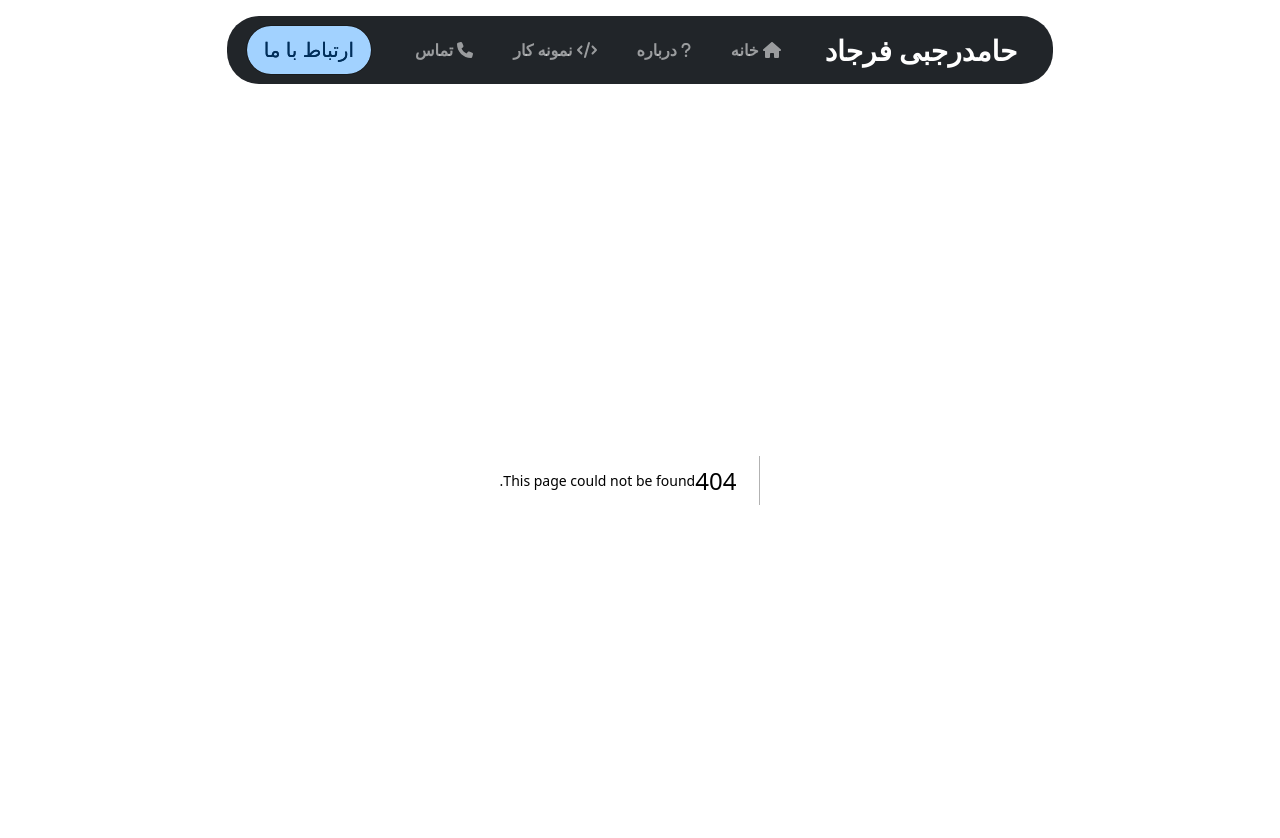
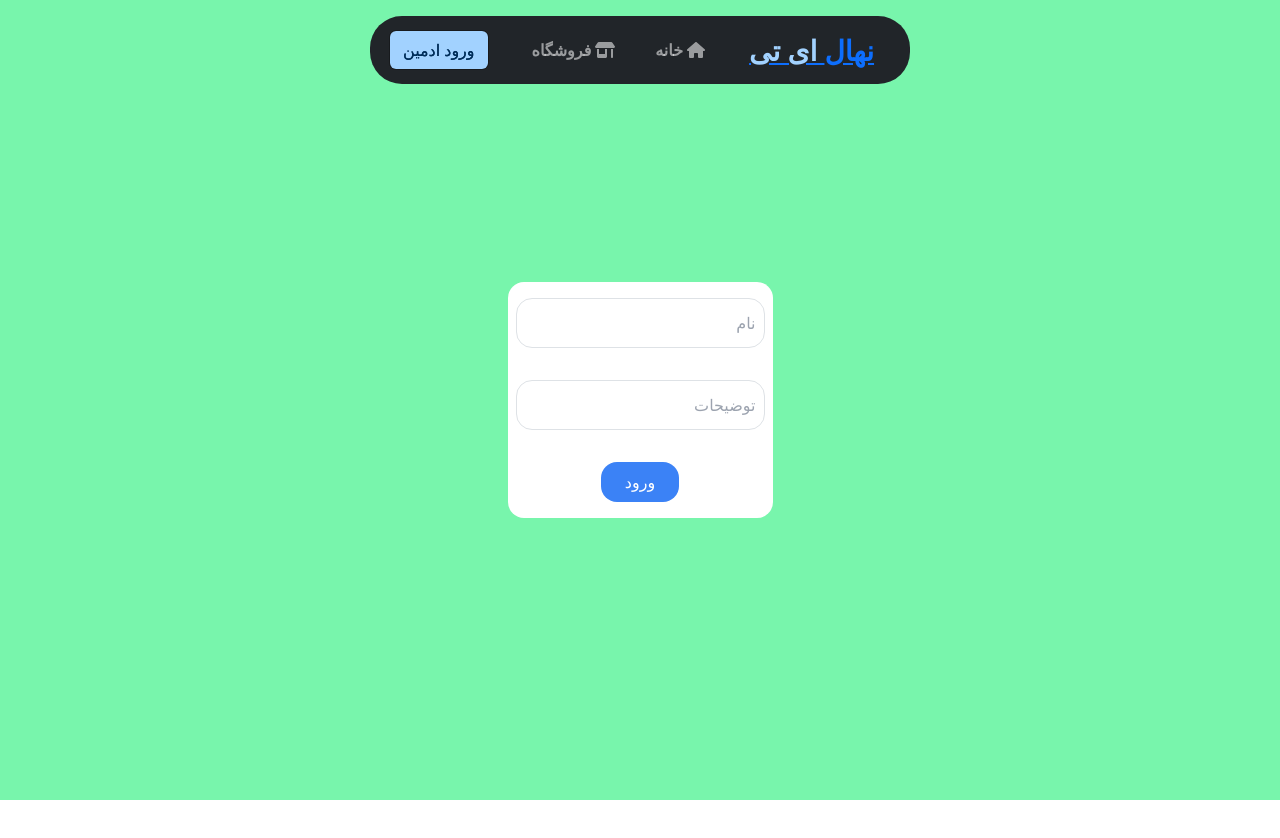
Before and after one commit to hamedrf/store-next-ts, a Next.js app: page /login in a window 1280 px wide. Before the commit this address had no page. Shown: the top 838 px of the page. After the commit the page ends 800 px from the top, so only its background shows below. Built offline with nearby package versions, Linux system fonts and the light colour scheme.

Commit message:
comments

```diff
--- /dev/null
+++ b/app/login/page.tsx
@@ -0,0 +1,34 @@
+const Login = () => {
+  return (
+    <div
+      className="h-screen w-screen bg-second flex justify-center items-center"
+      style={{ marginTop: "-10vh" }}
+    >
+      <div className="!border  border-red-900 rounded-2xl bg-white ">
+        <form className="flex flex-col justify-center items-center">
+          <input
+            type="text"
+            name="name"
+            className="border rounded-2xl !py-3 !px-2 mx-2 !my-4"
+            placeholder="نام"
+          />
+          <input
+            type="text"
+            name="description"
+            className="border rounded-2xl !py-3 !px-2 mx-2 !my-4"
+            placeholder="توضیحات"
+          />
+          <button
+            type="submit"
+            className="bg-blue-500 text-white rounded-2xl px-4 py-2 !my-4"
+          >
+            {" "}
+            ورود
+          </button>
+        </form>
+      </div>
+    </div>
+  );
+};
+
+export default Login;
--- a/app/shop/[sulg]/page.tsx
+++ b/app/shop/[sulg]/page.tsx
@@ -1,4 +1,5 @@
 "use client";
+import Comments from "@/components/shop/Comments";
 import MainBtn, { colorBtn } from "@/components/UI/MainBtn";
 import { product } from "@/hook/redux/productsSlice";
 import { useQuery } from "@tanstack/react-query";
@@ -24,7 +25,6 @@ const Product = () => {
   useEffect(() => {
     refetch();
   }, [sulg, refetch, data]);
-  console.log(data);
   return (
     <>
       <div className="2xl:container  mx-auto  grid grid-cols-12 border-x px-3">
@@ -54,6 +54,9 @@ const Product = () => {
           </div>
         </div>
       </div>
+      <div className="my-8 2xl:container m-auto">
+        <Comments comment={data?.comments.data} productId={data?.id} />
+      </div>
     </>
   );
 };
--- a/app/shop/page.tsx
+++ b/app/shop/page.tsx
@@ -39,9 +39,15 @@ const Shop = () => {
           <FilterField type="range" fieldName="name" target="pic" />
         </div>
         <div className="col-span-12 md:col-start-2 md:col-span-10 p-7 lg:col-span-8 xl:col-span-9  grid grid-cols-12 2xl:grid-cols-5 !gap-0 md:!gap-3 lg:!gap-5">
-          {produts.show.map((product: product, i) => {
-            return <Products key={product.id || i} product={product} />;
-          })}
+          {produts.all.length != 0 ? (
+            produts.show.map((product: product, i) => {
+              return <Products key={product.id || i} product={product} />;
+            })
+          ) : (
+            <div className="col-span-12 2xl:col-span-5 flex justify-center items-center">
+              در حال بارگیری...
+            </div>
+          )}
         </div>
         <button onClick={() => console.log(produts)}>click</button>
       </div>
--- a/components/UI/MainBtn.tsx
+++ b/components/UI/MainBtn.tsx
@@ -1,7 +1,6 @@
 "use client";
 import gsap from "gsap";
 import { useRef } from "react";
-import "bootstrap/dist/css/bootstrap.min.css";
 
 export enum colorBtn {
   main = "main",
@@ -41,15 +40,10 @@ const MainBtn = ({
       ref={btnRef}
       onMouseEnter={mouseEnter}
       onMouseLeave={mouseLeave}
-      className={`btn btn-lg btn-${color} ${
-        rounded && "rounded-5"
-      } position-relative`}
+      className={`btn btn-${color} ${rounded && "rounded-xl"} relative`}
       onClick={eventClick || undefined}
     >
-      <span
-        className="position-absolute  top-50 translate-middle w-100 h-100 d-flex justify-content-center align-items-center z-1 "
-        style={{ left: "50%" }}
-      >
+      <span className="absolute  w-full h-full flex justify-center items-center z-10 ">
         {text}
       </span>
       {text}
--- a/components/UI/Navbar.tsx
+++ b/components/UI/Navbar.tsx
@@ -4,12 +4,8 @@ import MainBtn, { colorBtn } from "./MainBtn";
 import { FontAwesomeIcon } from "@fortawesome/react-fontawesome";
 import "bootstrap/dist/css/bootstrap.min.css";
 
-import {
-  faCode,
-  faHome,
-  faPhone,
-  faQuestion,
-} from "@fortawesome/free-solid-svg-icons";
+import { faHome, faShop } from "@fortawesome/free-solid-svg-icons";
+import Link from "next/link";
 
 const MyNavbar = () => {
   const handelToggle = () => {
@@ -31,9 +27,11 @@ const MyNavbar = () => {
           className="rounded-5 p-2 col-12 col-lg-auto"
         >
           <Container fluid="lg" className="flex-row flex-lg-row-reverse">
-            <Navbar.Brand href="#home" className="fs-3 fw-bold ">
-              حامد
-              <span style={{ color: "var(--color-one)" }}>رجبی فرجاد</span>
+            <Navbar.Brand className="fs-3 fw-bold ">
+              <Link href={"./"}>
+                نهال
+                <span style={{ color: "var(--color-main)" }}> ای تی </span>
+              </Link>
             </Navbar.Brand>
             <Navbar.Toggle
               aria-controls="basic-navbar-nav"
@@ -50,30 +48,27 @@ const MyNavbar = () => {
               className="flex-row flex-lg-row-reverse"
             >
               <Nav className="mx-4 my-lg-0 my-4 justify-content-center align-items-center flex-column-reverse flex-lg-row">
-                <Nav.Link href="#footer">
-                  {" "}
-                  <span className="me-1">تماس</span>
-                  <FontAwesomeIcon icon={faPhone} />
-                </Nav.Link>
-                <Nav.Link href="#samples">
-                  {" "}
-                  <span className="me-1">نمونه کار</span>
-                  <FontAwesomeIcon icon={faCode} />
-                </Nav.Link>
-                <Nav.Link href="#about">
-                  {" "}
-                  <span className="me-1">درباره</span>
-                  <FontAwesomeIcon icon={faQuestion} />
-                </Nav.Link>
-                <Nav.Link href="#home">
+                <Link
+                  href="./shop"
+                  data-rr-ui-event-key="#shop"
+                  className="nav-link"
+                >
+                  <span className="me-1">فروشگاه</span>
+                  <FontAwesomeIcon icon={faShop} />
+                </Link>
+                <Link
+                  href="./"
+                  data-rr-ui-event-key="#home"
+                  className="nav-link"
+                >
                   <span className="me-1">خانه</span>
                   <FontAwesomeIcon icon={faHome} />
-                </Nav.Link>
+                </Link>
               </Nav>
               <div className="d-flex justify-content-center align-items-center">
-                <a href="tel:+989012226411">
-                  <MainBtn text="ارتباط با ما" color={colorBtn.main} />
-                </a>
+                <Link href={"./login"}>
+                  <MainBtn text="ورود ادمین" color={colorBtn.main} />
+                </Link>
               </div>
             </Navbar.Collapse>
           </Container>
--- a/components/effect/Underline.tsx
+++ /dev/null
@@ -1,52 +0,0 @@
-"use client";
-
-import gsap from "gsap";
-import { useEffect, useRef } from "react";
-import { useInView } from "react-intersection-observer";
-import "bootstrap/dist/css/bootstrap.min.css";
-
-export enum colors {
-  main = "main",
-  second = "second",
-}
-interface UnderlineProps {
-  text: string;
-  delay?: number;
-  color?: colors;
-}
-
-const Underline: React.FC<UnderlineProps> = ({
-  text,
-  delay = 0,
-  color = colors.main,
-}) => {
-  const { ref, inView } = useInView({
-    triggerOnce: true,
-    threshold: 0.5,
-  });
-
-  const elementRef = useRef<HTMLDivElement | null>(null);
-  useEffect(() => {
-    if (inView && elementRef.current) {
-      gsap.to(elementRef.current, {
-        width: "100%",
-        duration: 1,
-        delay: delay,
-        ease: "bounce.out",
-      });
-    }
-  }, [inView, elementRef.current]);
-
-  return (
-    <span className="position-relative" ref={ref}>
-      <span>{text}</span>
-      <span
-        className={`position-absolute  rounded-5 bg-${color}`}
-        ref={elementRef}
-        style={{ height: "13%", right: "0px", width: "0%", bottom: "-16%" }}
-      ></span>
-    </span>
-  );
-};
-
-export default Underline;
--- a/components/effect/ZoomEffect.tsx
+++ /dev/null
@@ -1,54 +0,0 @@
-"use client";
-import gsap from "gsap";
-import { useEffect, useRef } from "react";
-import { useInView } from "react-intersection-observer";
-import "bootstrap/dist/css/bootstrap.min.css";
-
-const ZoomEffect = ({
-  children,
-}: Readonly<{
-  children: React.ReactNode;
-}>) => {
-  const { ref, inView } = useInView({
-    triggerOnce: true,
-    threshold: 0.5,
-  });
-
-  const elementRef = useRef<HTMLDivElement | null>(null);
-
-  useEffect(() => {
-    if (inView && elementRef.current) {
-      gsap.fromTo(
-        elementRef.current,
-        {
-          opacity: 0,
-          transform:
-            "translateY(150%) rotateX(-100deg) skew(0deg, 8deg) scale(0.8)",
-        },
-        {
-          opacity: 1,
-          transform: "none",
-          duration: 0.8,
-          delay: 0.1,
-        }
-      );
-    }
-  }, [inView]);
-
-  return (
-    <span className="parent-zoom-effect">
-      <div
-        ref={(el) => {
-          ref(el);
-          elementRef.current = el;
-        }}
-        className="d-block"
-        style={{ opacity: "0" }}
-      >
-        {children}
-      </div>
-    </span>
-  );
-};
-
-export default ZoomEffect;
--- /dev/null
+++ b/components/shop/Comments.tsx
@@ -0,0 +1,107 @@
+import { comment } from "@/hook/redux/productsSlice";
+import { useState } from "react";
+
+interface CommentsProps {
+  comment?: comment[];
+  productId?: number;
+}
+
+const Comments: React.FC<CommentsProps> = ({ comment, productId }) => {
+  const [formData, setFormData] = useState({
+    name: "",
+    description: "",
+  });
+  const [loading, setLoading] = useState(false);
+
+  const handleChange = (e: React.ChangeEvent<HTMLInputElement>) => {
+    const { name, value } = e.target;
+    setFormData((prevData) => ({
+      ...prevData,
+      [name]: value,
+    }));
+  };
+  const handleSubmit = async (e: React.FormEvent<HTMLFormElement>) => {
+    e.preventDefault();
+    setLoading(true);
+
+    try {
+      const response = await fetch(
+        `https://kharidpardeh.ir/api/comment/product/${productId}`,
+        {
+          method: "POST",
+          headers: {
+            "Content-Type": "application/json",
+          },
+          body: JSON.stringify(formData),
+        }
+      );
+
+      if (response.ok) {
+        console.log("Form data submitted successfully:", formData);
+        setFormData({
+          name: "",
+          description: "",
+        });
+      } else {
+        console.error("Failed to submit form:", response.statusText);
+      }
+    } catch (error) {
+      console.error("Error submitting form:", error);
+    } finally {
+      setLoading(false);
+    }
+  };
+  return (
+    <>
+      <div className="border my-6 !mx-3 rounded-xl py-7 px-9">
+        {comment ? (
+          comment!.map((element) => {
+            return (
+              <div key={element.id}>
+                <div className="flex justify-between w-full">
+                  <div className="flex justify-start items-center">
+                    <div className="w-12 h-12 bg-white rounded-full  border"></div>
+                    <span className="!mx-4">{element.user.name}</span>
+                  </div>
+                  اخرین بروزرسانی : {element.created_at}
+                </div>
+                {element.description}
+              </div>
+            );
+          })
+        ) : (
+          <div> هیچ کامنتی وجود ندارد</div>
+        )}
+      </div>
+      <div className="border my-6 !mx-3 rounded-xl py-7 px-9">
+        <form onSubmit={handleSubmit}>
+          <input
+            type="text"
+            name="name"
+            value={formData.name}
+            onChange={handleChange}
+            className="border rounded-2xl !py-3 !px-2 mx-2"
+            placeholder="نام"
+          />
+          <input
+            type="text"
+            name="description"
+            value={formData.description}
+            onChange={handleChange}
+            className="border rounded-2xl !py-3 !px-2 mx-2"
+            placeholder="توضیحات"
+          />
+          <button
+            type="submit"
+            className="bg-blue-500 text-white rounded-2xl px-4 py-2"
+            disabled={loading}
+          >
+            {loading ? "در حال ارسال..." : "ثبت"}
+          </button>
+        </form>
+      </div>
+    </>
+  );
+};
+
+export default Comments;
--- a/components/shop/Products.tsx
+++ b/components/shop/Products.tsx
@@ -1,11 +1,12 @@
 import { product } from "@/hook/redux/productsSlice";
 import Image from "next/image";
 import Link from "next/link";
+import MainBtn, { colorBtn } from "../UI/MainBtn";
 
 const Products = ({ product }: { product: product }) => {
   return (
-    <Link href={`shop/${product.name}`}>
-      <div className="col-span-12 md:col-span-6 lg:col-span-4 xl:col-span-3 2xl:col-span-1 md:aspect-[3/4] overflow-hidden justify-between border rounded-3xl flex  md:flex-col py-5">
+    <Link href={`shop/${product.name}`} className="no-underline text-black">
+      <div className="col-span-12 md:col-span-6 lg:col-span-4 xl:col-span-3 2xl:col-span-1 md:aspect-[3/4] overflow-hidden justify-between border hover:!border-2 rounded-3xl flex  md:flex-col py-5">
         <div
           className=""
           style={{
@@ -25,8 +26,8 @@ const Products = ({ product }: { product: product }) => {
             <h1 className="float-right">{product.name}</h1>
           </div>
           <div className="flex justify-between px-6">
-            <h3>{product.price}</h3>
-            <button>buy</button>
+            <h3>{product.price} تومان </h3>
+            <MainBtn text="خرید" color={colorBtn.second} />
           </div>
         </div>
       </div>
--- a/hook/redux/productsSlice.ts
+++ b/hook/redux/productsSlice.ts
@@ -1,10 +1,10 @@
 import { createSlice } from "@reduxjs/toolkit";
 
-interface comment {
+export interface comment {
   id: number;
   description: string;
-  createdAt: string;
-  users: {
+  created_at: string;
+  user: {
     id: number;
     name: string;
     roleId: string;
--- /dev/null
+++ b/styles/reset.css
@@ -0,0 +1,140 @@
+html,
+body,
+div,
+span,
+applet,
+object,
+iframe,
+h1,
+h2,
+h3,
+h4,
+h5,
+h6,
+p,
+blockquote,
+pre,
+a,
+abbr,
+acronym,
+address,
+big,
+cite,
+code,
+del,
+dfn,
+em,
+img,
+ins,
+kbd,
+q,
+s,
+samp,
+small,
+strike,
+strong,
+sub,
+sup,
+tt,
+var,
+b,
+u,
+i,
+center,
+dl,
+dt,
+dd,
+ol,
+ul,
+li,
+fieldset,
+form,
+label,
+legend,
+table,
+caption,
+tbody,
+tfoot,
+thead,
+tr,
+th,
+td,
+article,
+aside,
+canvas,
+details,
+embed,
+figure,
+figcaption,
+footer,
+header,
+hgroup,
+menu,
+nav,
+output,
+ruby,
+section,
+summary,
+time,
+mark,
+audio,
+video {
+  margin: 0;
+  padding: 0;
+  border: 0;
+  font-size: 100%;
+  font: inherit;
+  vertical-align: baseline;
+}
+:root {
+  --bs-heading-color: inherit;
+}
+
+h1,
+h2,
+h3,
+h4,
+h5,
+h6 {
+  all: unset;
+  font-size: inherit;
+  font-weight: inherit;
+  line-height: inherit;
+  color: inherit;
+}
+/* HTML5 display-role reset for older browsers */
+article,
+aside,
+details,
+figcaption,
+figure,
+footer,
+header,
+hgroup,
+menu,
+nav,
+section {
+  display: block;
+}
+body {
+  line-height: 1;
+}
+ol,
+ul {
+  list-style: none;
+}
+blockquote,
+q {
+  quotes: none;
+}
+blockquote:before,
+blockquote:after,
+q:before,
+q:after {
+  content: "";
+  content: none;
+}
+table {
+  border-collapse: collapse;
+  border-spacing: 0;
+}
--- a/styles/styles.css
+++ b/styles/styles.css
@@ -1,3 +1,4 @@
+@import "reset.css";
 @tailwind base;
 @tailwind components;
 @tailwind utilities;
@@ -9,7 +10,7 @@ html {
 }
 :root {
   --color-main: #a2d2ff;
-  --color-second: #ede8f5;
+  --color-second: #78f5ac;
   --color-third: #9ad5ca;
   --color-four: #ffeea3;
   --color-gradient-main: #adb9e3;
@@ -229,6 +230,11 @@ html {
 .btn {
   outline: 0.1px solid rgba(0, 0, 0, 0.278);
 }
+.btn span {
+  transform: translate(-50%, -50%);
+  top: 50%;
+  left: 50%;
+}
 .btn:hover::before {
   width: 100%;
   right: 0;
```
